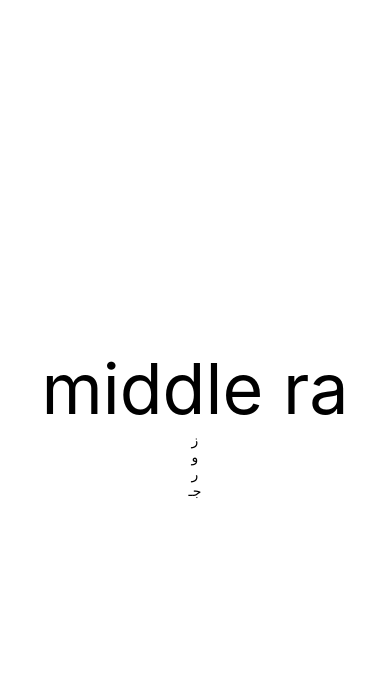
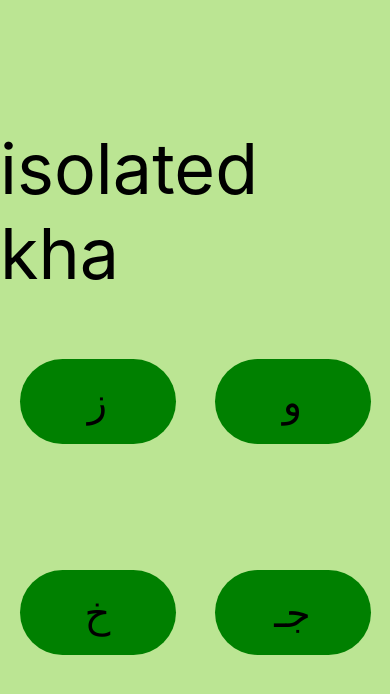
Before and after one commit to AndyMcGN/ArabicLetterQuizer, a React Native app: screen / in a window 390 px wide. Shown: the top 694 px of the page. Built offline with nearby package versions, Linux system fonts and the light colour scheme.

Commit message:
FEAT: indicate correct answers; fix isolated letter bug

```diff
--- a/App.tsx
+++ b/App.tsx
@@ -1,62 +1,95 @@
 import { useEffect, useState } from 'react';
-import { StyleSheet, Text, View } from 'react-native';
 import letters from './letters.json';
 import styled from 'styled-components/native';
+import { Option, Options } from './components/Options';
+import {
+  CORRECT_ANSWER_BACKGROUND_COLOR,
+  INCORRECT_ANSWER_BACKGROUND_COLOR,
+  NEUTRAL_BACKGROUND_COLOR,
+} from './constants';
 
 export default function App() {
-  const [currentLetter, setCurrentLetter] = useState<string>('');
+  const [currentAnswer, setCurrentAnswer] = useState<string>('');
+  const [currentQuestion, setCurrentQuestion] = useState<string>('');
+  const [backgroundColor, setBackgroundColor] = useState<string>(NEUTRAL_BACKGROUND_COLOR);
   const [options, setOptions] = useState<string[]>();
   const CurrentLetter = styled.Text`
     font-size: 70;
   `;
 
-  useEffect(() => {
-    const { options, question } = getNewQuestion(
-      letters.filter((letter) => !Object.values(letter).includes(currentLetter)),
-    );
-    setCurrentLetter(question);
-    setOptions(options);
-  }, []);
-
-  return (
-    <View style={styles.container}>
-      <CurrentLetter>{currentLetter}</CurrentLetter>
-      {options?.map((option) => <Option letter={option} />)}
-    </View>
-  );
-}
-
-const styles = StyleSheet.create({
-  container: {
-    flex: 1,
-    backgroundColor: '#fff',
-    alignItems: 'center',
-    justifyContent: 'center',
-  },
-});
-
-const Option = (props: { letter: string }) => <Text>{props.letter}</Text>;
-
-function getNewQuestion<T>(letters: Letter[]): { question: string; options: string[] } {
+  function generateQuestionAndAnswer(): { question: string; options: string[]; correctAnswer: string } {
     const randomIndex = Math.floor(Math.random() * letters.length);
     const currentLetter = letters[randomIndex];
 
     const keys = Object.keys(letters[0]).filter((key) => key !== 'name') as (keyof Letter)[]; //todo
 
-  const currentForm = keys[Math.floor(Math.random() * keys.length)];
+    let currentForm = keys[Math.floor(Math.random() * keys.length)];
 
+    if (!currentLetter[currentForm]) currentForm = 'isolated';
     const question = `${currentForm} ${currentLetter.name}`;
-  const correctAnswer = currentLetter[currentForm];
+    const correctAnswer = currentLetter[currentForm] as string;
 
     const remainingLetters = letters.filter((letter) => letter !== currentLetter);
-  //   const options = remainingLetters[Math.floor(Math.random() * remainingLetters.length)];
     const shuffledRemainingLetters = remainingLetters.sort(() => Math.random() - 0.5);
 
     const unshuffledOptions = shuffledRemainingLetters
       .slice(0, 3)
-    .map((letter) => letter[keys[Math.floor(Math.random() * 3)]]);
+      .map((letter) => letter[keys[Math.floor(Math.random() * 3)]] || letter.isolated);
     unshuffledOptions.push(correctAnswer);
     const options = unshuffledOptions.sort(() => Math.random() - 0.5);
 
-  return { question, options };
+    return { question, options, correctAnswer };
   }
+
+  function getNewQuestion() {
+    const { options, question, correctAnswer } = generateQuestionAndAnswer();
+    console.log({ options, question, correctAnswer });
+    setCurrentAnswer(correctAnswer);
+    setCurrentQuestion(question);
+    setOptions(options);
+  }
+  useEffect(() => {
+    getNewQuestion();
+  }, []);
+
+  function checkAnswer(letter: string): boolean {
+    console.log({ currentAnswer });
+    console.log({ letter });
+    return currentAnswer === letter;
+  }
+
+  function handleGuess(guessedLetter: string) {
+    const isCorrectGuess = checkAnswer(guessedLetter);
+
+    buzzBackground(isCorrectGuess);
+  }
+
+  function buzzBackground(isAnswerCorrect: boolean) {
+    return new Promise((resolve) => {
+      if (isAnswerCorrect) {
+        setBackgroundColor(CORRECT_ANSWER_BACKGROUND_COLOR);
+        setTimeout(() => {
+          setBackgroundColor(NEUTRAL_BACKGROUND_COLOR);
+          getNewQuestion(); // todo : move this out of here somehow
+        }, 500);
+      } else {
+        setBackgroundColor(INCORRECT_ANSWER_BACKGROUND_COLOR);
+        setTimeout(() => {
+          setBackgroundColor(NEUTRAL_BACKGROUND_COLOR);
+        }, 500);
+      }
+    });
+  }
+  const StyledApp = styled.View`
+    flex: 1;
+    justify-content: center;
+    align-items: center;
+  `;
+
+  return (
+    <StyledApp style={{ backgroundColor: backgroundColor }}>
+      <CurrentLetter>{currentQuestion}</CurrentLetter>
+      <Options>{options?.map((option) => <Option letter={option} handleGuess={handleGuess} />)}</Options>
+    </StyledApp>
+  );
+}
--- /dev/null
+++ b/components/Options.tsx
@@ -0,0 +1,42 @@
+import { Text, View } from 'react-native';
+import React, { FC, ReactNode } from 'react';
+import styled from 'styled-components/native';
+
+export const Options = (props: { children: ReactNode }) => {
+  const StyledOptions = styled.View`
+    height: 50%;
+    width: 100%;
+    display: flex;
+    flex-direction: row;
+    flex-wrap: wrap;
+    justify-content: space-around;
+    align-content: space-around;
+  `;
+  return <StyledOptions>{props.children}</StyledOptions>;
+};
+
+interface OptionProps {
+  letter: string;
+  handleGuess: (letter: string) => void;
+}
+export const Option: FC<OptionProps> = ({ letter, handleGuess }) => {
+  const StyledOption = styled.View`
+    height: 20%;
+    width: 40%;
+    background-color: green;
+    border-radius: 5em;
+    display: flex;
+    justify-content: center;
+    align-items: center;
+  `;
+
+  const StyledText = styled.Text`
+    font-size: 40px;
+  `;
+
+  return (
+    <StyledOption onTouchEnd={() => handleGuess(letter)}>
+      <StyledText>{letter}</StyledText>
+    </StyledOption>
+  );
+};
--- /dev/null
+++ b/constants.ts
@@ -0,0 +1,3 @@
+export const NEUTRAL_BACKGROUND_COLOR = '#bbe593';
+export const CORRECT_ANSWER_BACKGROUND_COLOR = '#14e62c';
+export const INCORRECT_ANSWER_BACKGROUND_COLOR = '#c72216';
--- a/letters.json
+++ b/letters.json
@@ -1,9 +1,9 @@
 [
   {
     "isolated": "ا",
-    "initial": "ا",
-    "middle": "ا",
-    "end": "ا",
+    "initial": null,
+    "middle": null,
+    "end": null,
     "name": "alif"
   },
   {
@@ -50,30 +50,30 @@
   },
   {
     "isolated": "د",
-    "initial": "د",
-    "middle": "د",
-    "end": "د",
+    "initial": null,
+    "middle": null,
+    "end": null,
     "name": "dal"
   },
   {
     "isolated": "ذ",
-    "initial": "ذ",
-    "middle": "ذ",
-    "end": "ذ",
+    "initial": null,
+    "middle": null,
+    "end": null,
     "name": "thal"
   },
   {
     "isolated": "ر",
-    "initial": "ر",
-    "middle": "ر",
-    "end": "ر",
+    "initial": null,
+    "middle": null,
+    "end": null,
     "name": "ra"
   },
   {
     "isolated": "ز",
-    "initial": "ز",
-    "middle": "ز",
-    "end": "ز",
+    "initial": null,
+    "middle": null,
+    "end": null,
     "name": "zay"
   },
   {
@@ -183,9 +183,9 @@
   },
   {
     "isolated": "و",
-    "initial": "و",
-    "middle": "و",
-    "end": "و",
+    "initial": null,
+    "middle": null,
+    "end": null,
     "name": "waw"
   },
   {
```
Also changed, not shown: types.ts (+6 -6 lines). Lines whose indentation alone changed are shown as unchanged.
